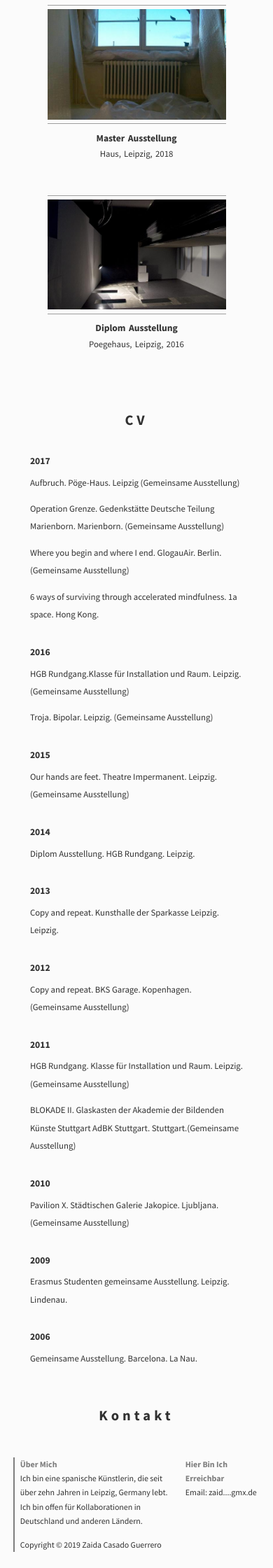
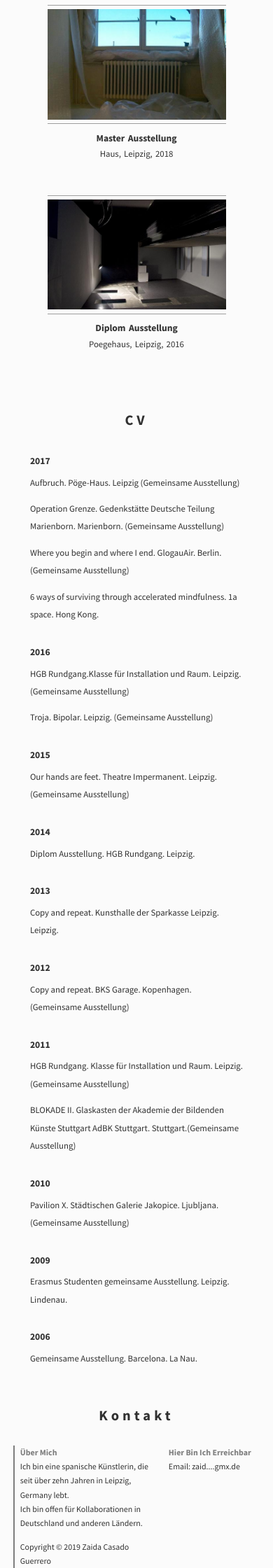
Before and after one commit to fraenze-st/KuenstlerPortfolio_ZaidaGuerreroCasado, a Jekyll site: the page built from index.html, in a window 390 px wide. Shown: the part 1552-3792 px from the top of the page at 70% size. Built offline with Jekyll 4.4.1, drawn with Linux system fonts in a browser that asks for light colours; nearby versions of some CDN libraries; before the commit the page ends 3769 px from its top, so only the background shows below that.

Commit message:
small screen responsiveness

```diff
--- a/assets/scss/imports/_contact.scss
+++ b/assets/scss/imports/_contact.scss
@@ -19,6 +19,11 @@
         margin-bottom: 2.5rem;
         letter-spacing: 0.3rem;
         text-align: center;
+
+        @media #{$small} {
+            margin-bottom: 1.5rem;
+        }
+
 
         h2 {
             font-size: 2.1rem;
@@ -58,6 +63,7 @@
 
         @media #{$small} {
             grid-gap: 0.8rem;
+            grid-template-columns: 58% 1fr;
             border-left: 0.15rem solid lighten($darkgrey, 30%);
             // color: green;
         }
```
